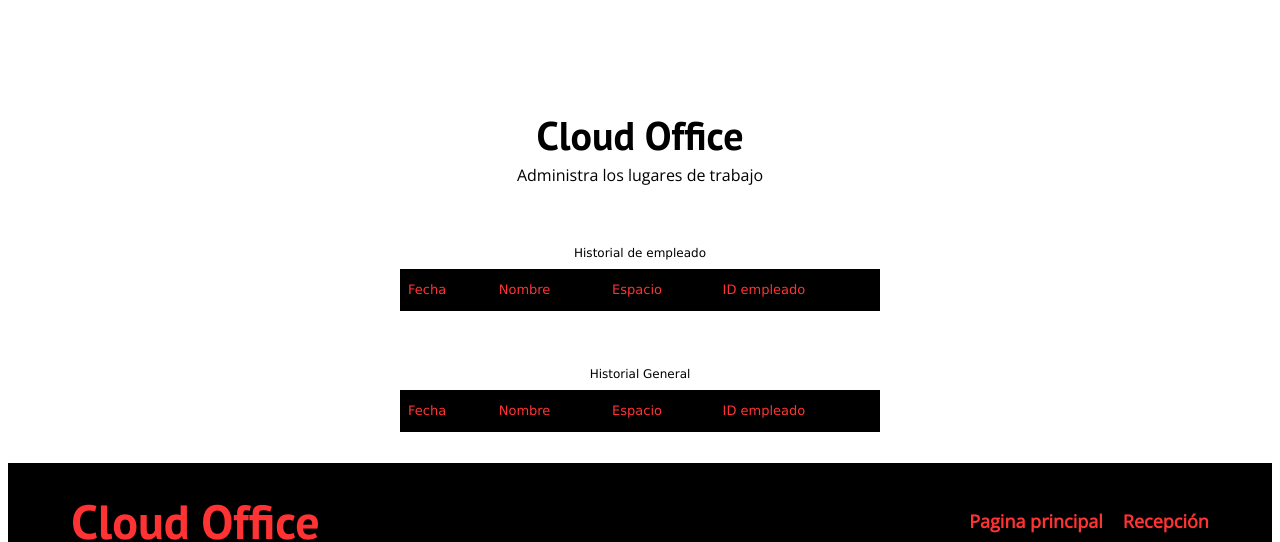
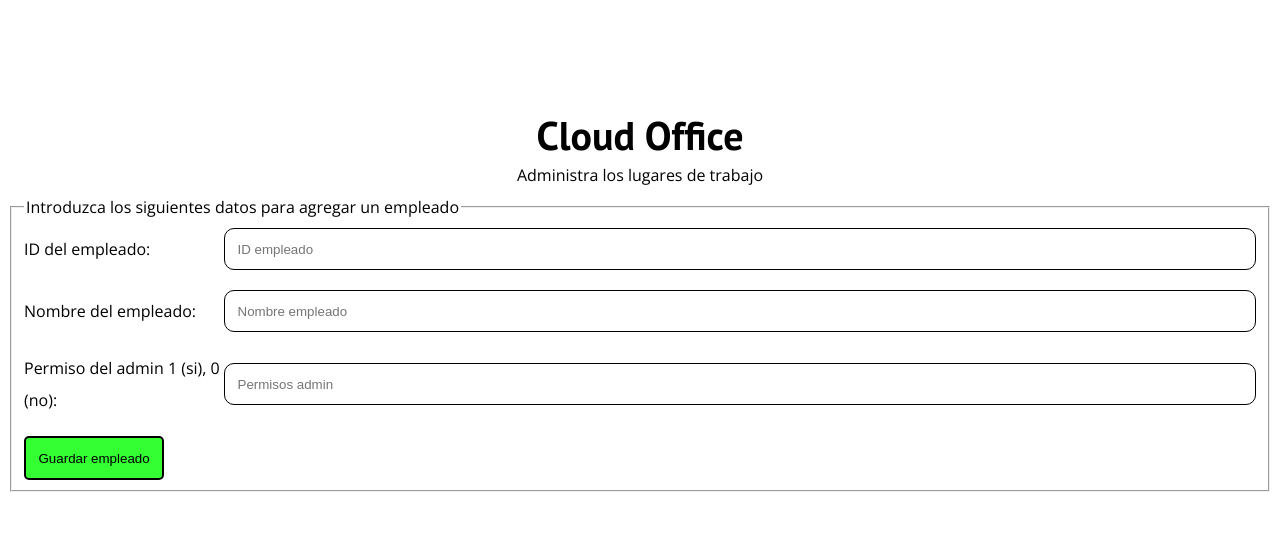
Before and after one commit to fernandoMedina-S/equipo_verde, a Flask app: template Codigo/Front end/templates/admin.html in a window 1280 px wide. Shown: the part 135-677 px from the top of the page. Run offline with Flask 2, Linux system fonts and the light colour scheme; the template is opened without the code that fills it, so the values that code supplies are empty.

Commit message:
Funcion para agregar empleado desde la pagina de empleado

```diff
--- a/Codigo/Front end/templates/admin.html
+++ b/Codigo/Front end/templates/admin.html
@@ -37,6 +37,31 @@
             <p class="no-margin">Administra los lugares de trabajo</p>
         </div>
     </header>
+
+    <div >
+        <fieldset>
+            <legend>Introduzca los siguientes datos para agregar un empleado</legend>
+            <form action="/agregarEmpleado" method="POST">
+                <div class="campo">
+                    <label for="IDempleado_agregar">ID del empleado: </label>
+                    <input required type="text" id="IDempleado_agregar" name="empleado" placeholder="ID empleado"/>
+                </div>
+
+                <div class="campo">
+                    <label for="nombreEmpleado_agregar">Nombre del empleado: </label>
+                    <input required type="text" id="nombreEmpleado_agregar" name="nombre" placeholder="Nombre empleado">
+                </div>
+
+                <div class="campo">
+                    <label for="admin_agregar">Permiso del admin 1 (si), 0 (no): </label>
+                    <input required type="text" id="admin_agregar" name="admin" placeholder="Permisos admin">
+                </div>
+
+                <input class="boton" type="submit" name="enviar" value="Guardar empleado">
+
+            </form>
+        </fieldset>
+    </div>
 
     <div class="tablas">
         <table>
--- a/Codigo/Front end/templates/index.html
+++ b/Codigo/Front end/templates/index.html
@@ -40,7 +40,7 @@
         <div >
             <fieldset>
                 <legend>Introduzca los siguientes datos para aprtar su lugar</legend>
-                <form action="/registro" method="POST">
+                <form action="/apartarLugar" method="POST">
                     <div class="campo">
                         <label for="ID_empleado">ID del empleado: </label>
                         <input required type="text" id="ID_empleado" name="empleado" placeholder="ID empleado"/>
@@ -48,7 +48,7 @@
 
                     <div class="campo">
                         <label for="ID_espacio">Nombre del lugar donde desea trabajar: </label>
-                        <input required type="text" id="ID_espacio" name="espacio" placeholder="ID espacio">
+                        <input required type="text" id="ID_espacio" name="espacio" placeholder="Nombre del espacio espacio">
                     </div>
 
                     <div class="campo">
--- a/Codigo/app.py
+++ b/Codigo/app.py
@@ -79,9 +79,11 @@ def agregar_espacio():
     nombre_espacio = espacio_detalles["nombre_espacio"]
     tipo_espacio = espacio_detalles["tipo_espacio"]
 
+    conexion = obtener_conexion()
+    cursor = conexion.cursor()
+
     try:
-        conexion = obtener_conexion()
-        cursor = conexion.cursor()
+
         consulta = "SELECT idTipo FROM Tipo_Espacio WHERE Tipo = '{0}'".format(tipo_espacio)
         cursor.execute(consulta)
         datos_tipo = cursor.fetchall()
```
Also changed, not shown: Codigo/Front end/app.py (+20 -3 lines), Codigo/Front end/templates/apartarLugar.html (added, +12 -0 lines), Codigo/Front end/templates/agregarEmpleado.html (renamed from Codigo/Front end/templates/registro.html).
